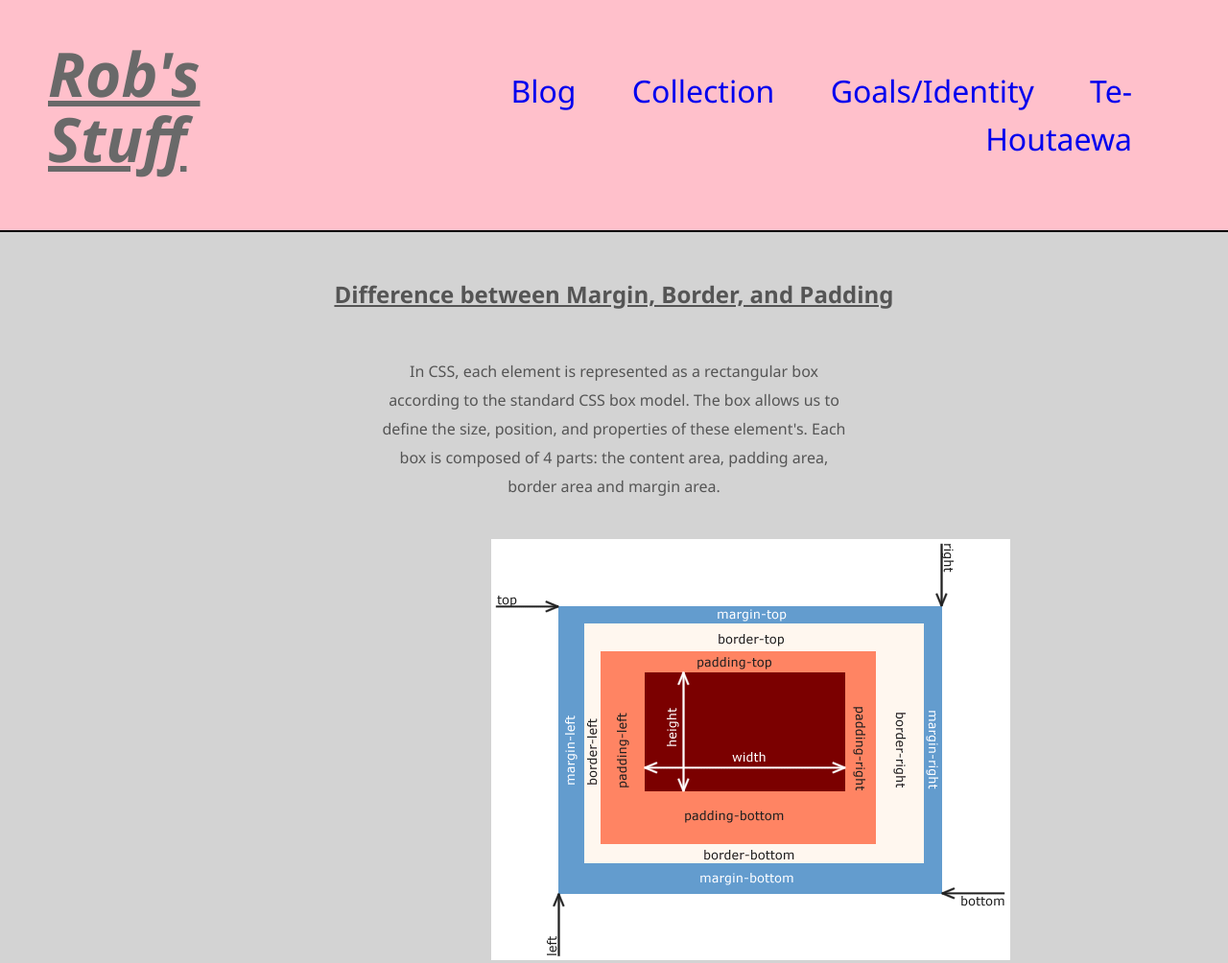
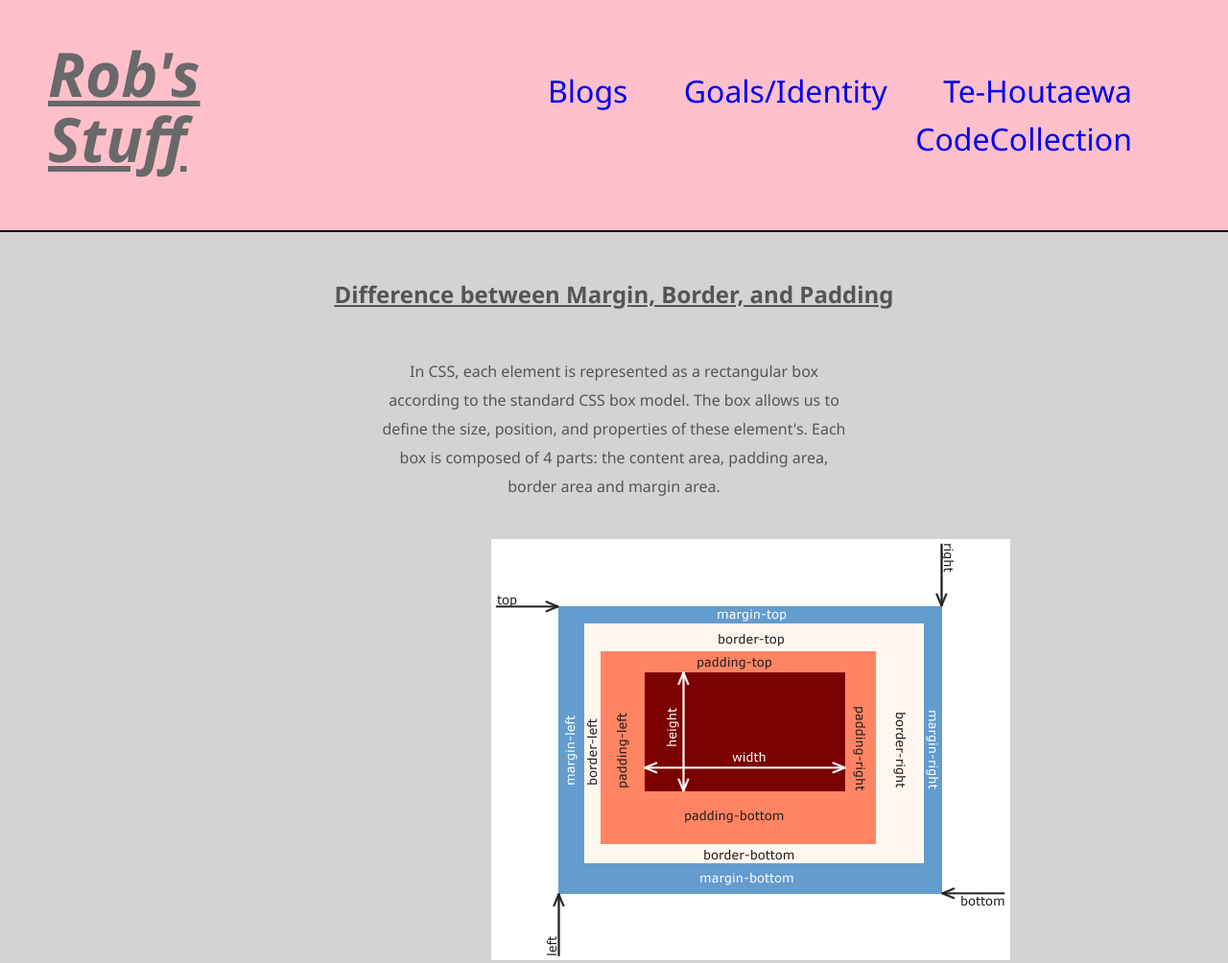
Before and after one commit to Robert-Haluza/Robert-Haluza.github.io, a plain HTML site: page blog/html-css.html in a window 1280 px wide. Shown: the top 1004 px of the page at 96% size. Drawn offline with Linux system fonts and the light colour scheme.

Commit message:
Update to html-css.html

```diff
--- a/blog/html-css.html
+++ b/blog/html-css.html
@@ -13,10 +13,10 @@
         <h1>Rob's Stuff</h1>
        </a>
         <div id="menu">
-            <a href= "/blog/html-css.html">Blog</a>
-            <a href="#">Collection</a>
-            <a href="/blog/learning-plan.html">Goals/Identity</a>
-            <a href="/blog/te-houtaewa-template.html">Te-Houtaewa</a>
+          <a href= "/blog/blog-home.html">Blogs</a>
+          <a href="/blog/learning-plan.html">Goals/Identity</a>
+          <a href= "/blog/te-houtaewa-template.html">Te-Houtaewa</a>
+          <a href="#">CodeCollection</a>
         </div>
       </nav>
     </header>
```
Also changed, not shown: blog/learning-plan.html (+4 -4 lines).
